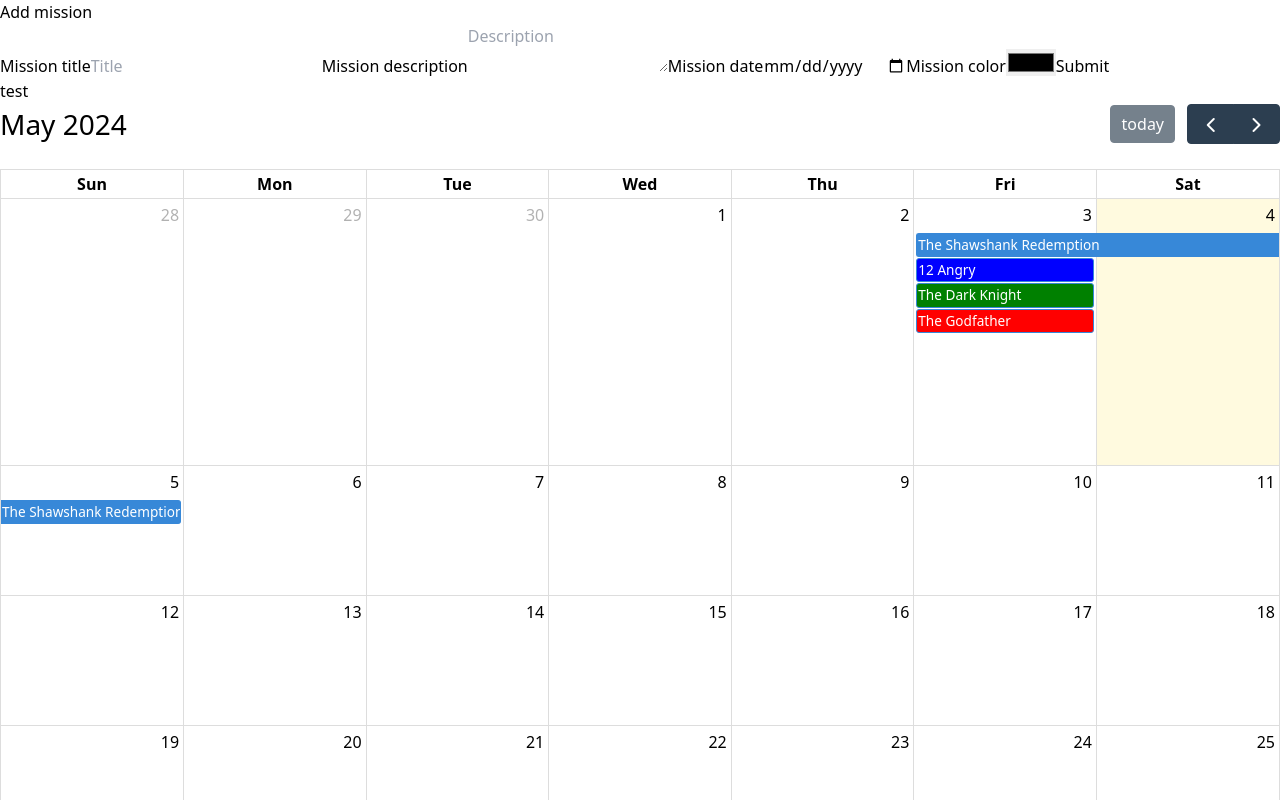
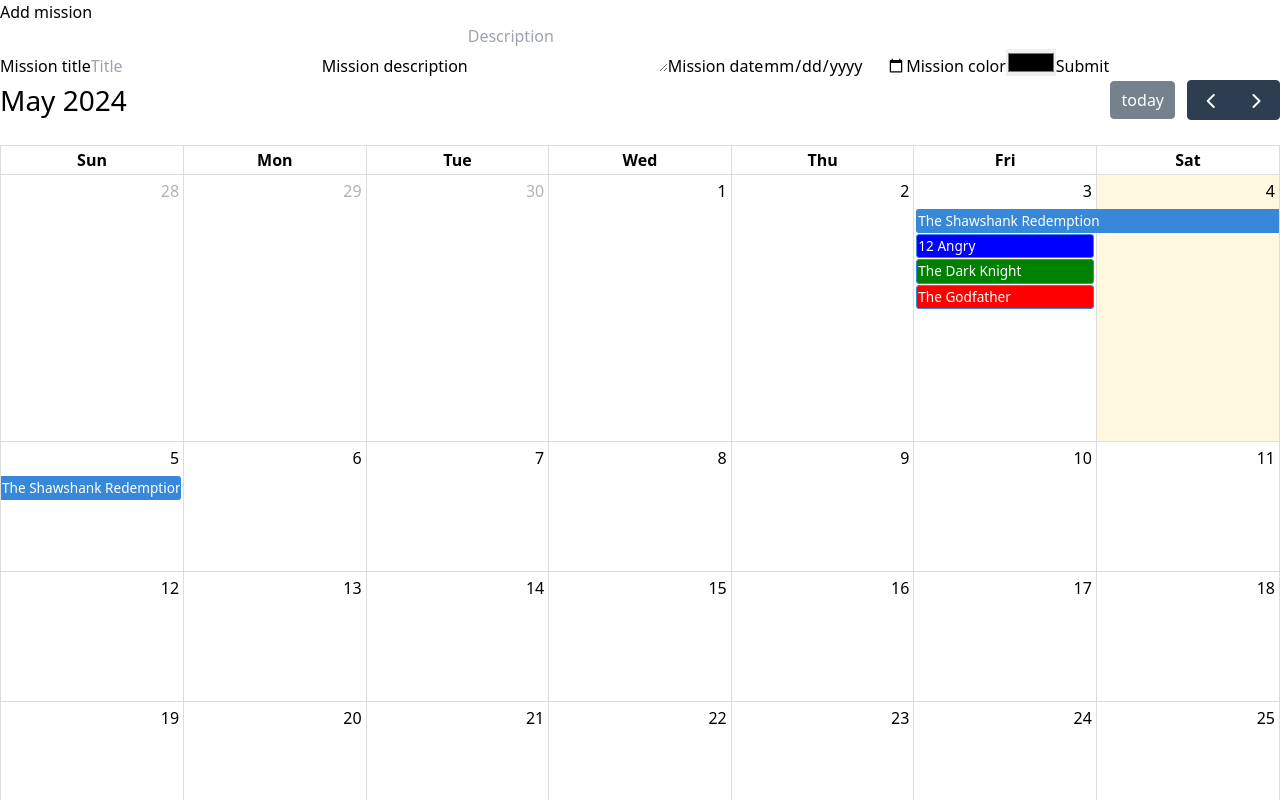
Before and after one commit to cmoileo/team-planner, a React (Vite) app: page / in a window 1280 px wide. Shown: the top 800 px of the page. Built offline with nearby package versions, Linux system fonts and the light colour scheme.

Commit message:
add tooltip

```diff
--- a/package.json
+++ b/package.json
@@ -15,7 +15,8 @@
     "@fullcalendar/react": "^6.1.11",
     "fullcalendar": "^6.1.11",
     "react": "^18.2.0",
-    "react-dom": "^18.2.0"
+    "react-dom": "^18.2.0",
+    "react-tooltip": "^5.26.4"
   },
   "devDependencies": {
     "@types/react": "^18.2.66",
--- a/src/datas/missions.json
+++ b/src/datas/missions.json
@@ -4,7 +4,8 @@
     "title": "The Shawshank Redemption",
     "start": "2024-05-03",
     "end": "2024-05-06",
-    "description": "Lorem ipsum 1"
+    "description": "Lorem ipsum 1",
+    "isDraggable": true
   },
   {
     "id": 1,
--- a/src/modules/planning/presentation/layout/calendar/calendar.layout.tsx
+++ b/src/modules/planning/presentation/layout/calendar/calendar.layout.tsx
@@ -1,26 +1,29 @@
 import dayGridPlugin from "@fullcalendar/daygrid";
 import FullCalendar from "@fullcalendar/react";
-import {MissionDto} from "../../../domain/dto/Mission.dto.ts";
-import {useCalendarViewModel} from "./calendar.viewModel.tsx";
-import MainText from "../../../../../ui/MainText.tsx";
+import { MissionDto } from "../../../domain/dto/Mission.dto.ts";
+import { Tooltip as ReactTooltip } from "react-tooltip";
 
-export const CalendarLayout = ({missions}: {missions: MissionDto[]}) => {
-    const {handleEventMouseEnter, descriptionRef}: {
-        handleEventMouseEnter: (arg: any) => void;
-        descriptionRef: any;
-    } = useCalendarViewModel();
+export const CalendarLayout = ({ missions }: { missions: MissionDto[] }) => {
 
     return (
-        <div>
-            <MainText htmltag={"p"} children={"test"} className={"p-2 rounded-sm bg-blue-50 w-fit"} ref={descriptionRef}/>
+        <div className="calendar-container">
             <FullCalendar
-                plugins={[ dayGridPlugin ]}
+                plugins={[dayGridPlugin]}
                 initialView="dayGridMonth"
-                events={missions.map(({ id, ...rest }) => rest)}
+                events={missions.map(({id, ...rest}) => rest)}
                 eventDidMount={(arg) => {
-                    arg.el.addEventListener("mouseenter", () => handleEventMouseEnter(arg));
+                    arg.el.setAttribute("data-for", `my-tooltip-${arg.event.id}`);
                 }}
             />
+            {
+                missions.map((mission, index) => (
+                    <ReactTooltip
+                        id={`my-tooltip-${index}`}
+                        place="bottom"
+                        content={mission.description}
+                    />
+                ))
+            }
         </div>
-    )
-}
+    );
+};
```
Also changed, not shown: src/modules/planning/presentation/layout/calendar/calendar.viewModel.tsx (+10 -4 lines), 1 other file (tests, documents, lock files or other folders).
